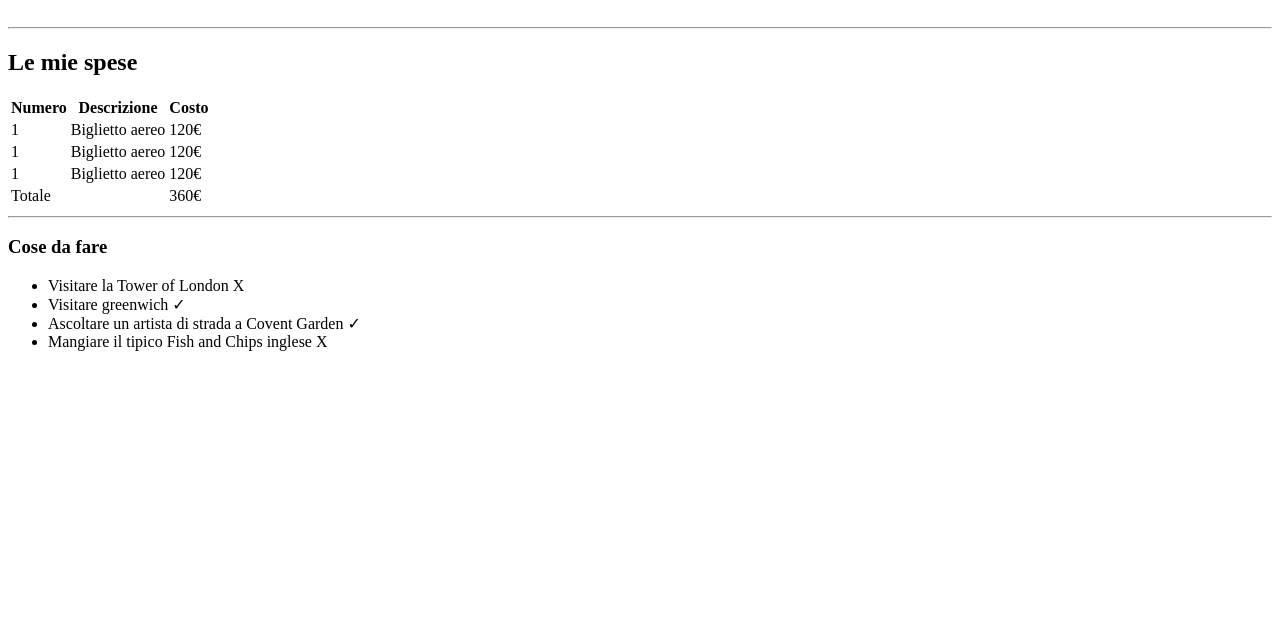
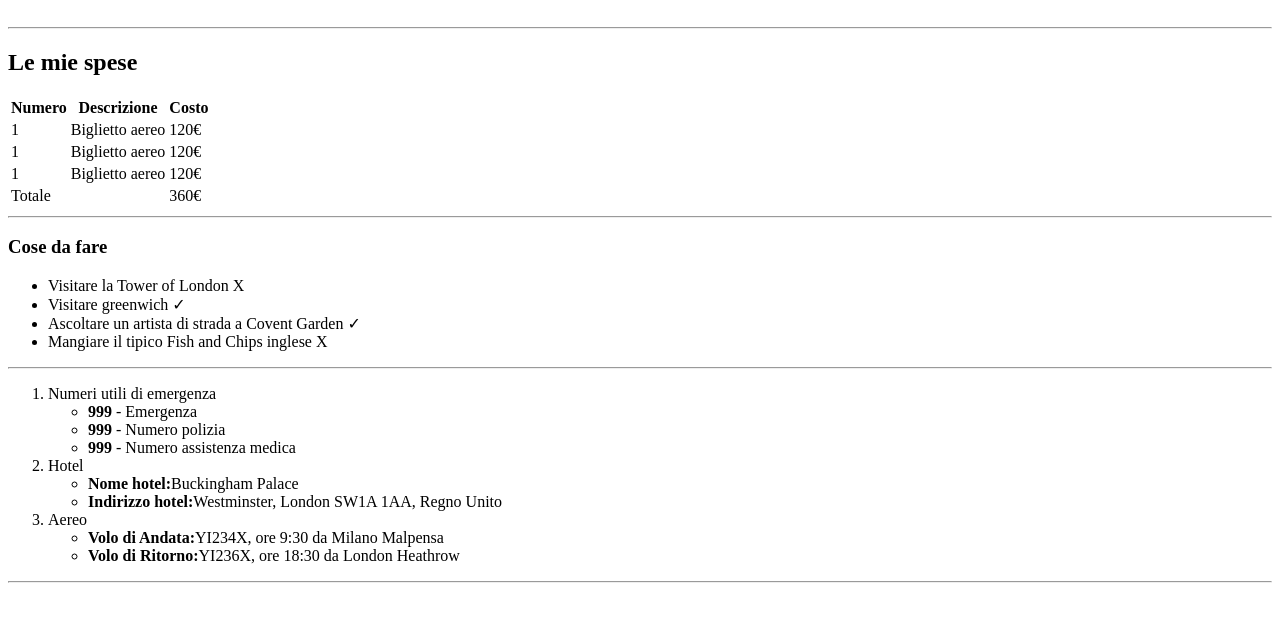
Before and after one commit to maicolkutchoukov/html-london-trip, a plain HTML site: page index.html in a window 1280 px wide. Shown: the part 79-700 px from the top of the page. Drawn offline with Linux system fonts and the light colour scheme.

Commit message:
Inserita terza sezione

```diff
--- a/index.html
+++ b/index.html
@@ -62,6 +62,35 @@
                     <li>Ascoltare un artista di strada a Covent Garden &check;</li>
                     <li>Mangiare il tipico Fish and Chips inglese X</li>
                 </ul>
+                <hr>
+            </section>
+            <!-- Info Utili -->
+            <section>
+                <ol>
+                    <li>
+                        Numeri utili di emergenza
+                        <ul>
+                            <li><strong>999</strong> - Emergenza</li>
+                            <li><strong>999</strong> - Numero polizia</li>
+                            <li><strong>999</strong> - Numero assistenza medica</li>
+                        </ul>
+                    </li>
+                    <li>
+                        Hotel
+                        <ul>
+                            <li><strong>Nome hotel:</strong>Buckingham Palace</li>
+                            <li><strong>Indirizzo hotel:</strong>Westminster, London SW1A 1AA, Regno Unito</li>
+                        </ul>
+                    </li>
+                    <li>
+                        Aereo
+                        <ul>
+                            <li><strong>Volo di Andata:</strong>YI234X, ore 9:30 da Milano Malpensa</li>
+                            <li><strong>Volo di Ritorno:</strong>YI236X, ore 18:30 da London Heathrow</li>
+                        </ul>
+                    </li>
+                </ol>
+                <hr>
             </section>
         </main>
     </body>
```
